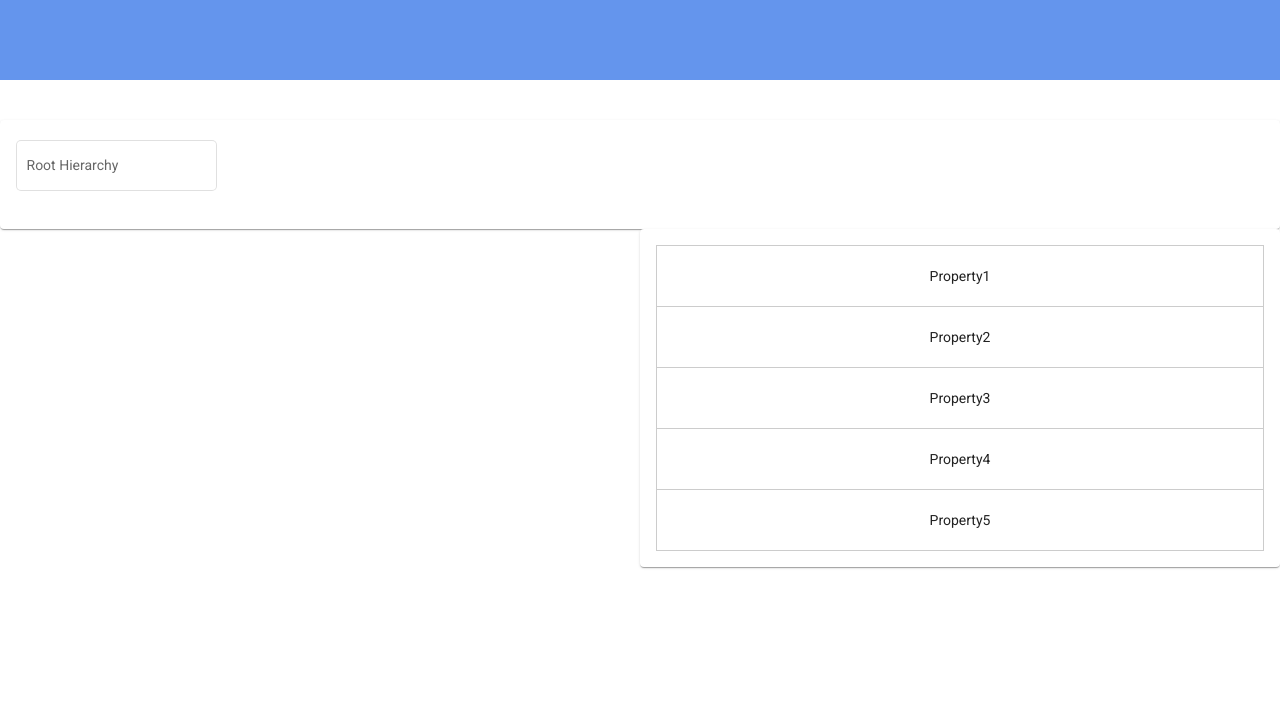
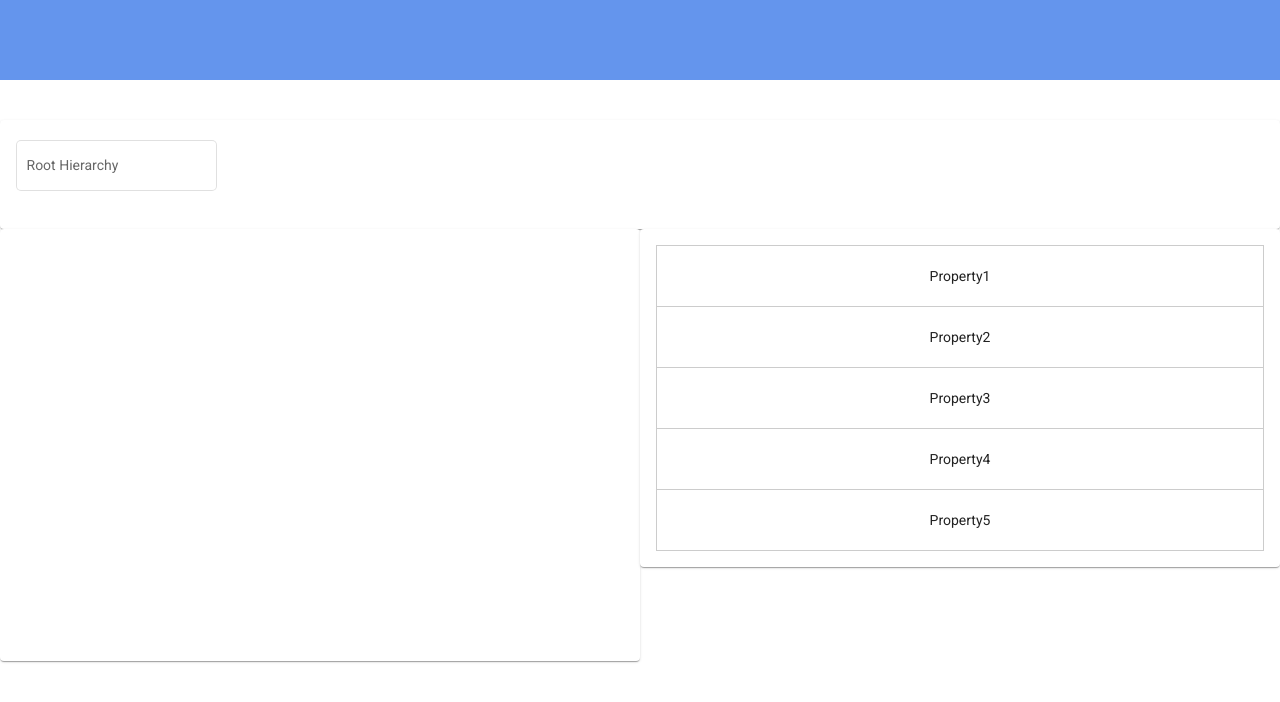
Before and after one commit to yadavsudhir405/hierarchy-config-spike, an Angular app: page / in a window 1280 px wide. Shown: the top 702 px of the page. Built offline with nearby package versions, Linux system fonts and the light colour scheme.

Commit message:
drag and drop property from unassigned to assigned and vice versa

```diff
--- a/src/app/hierarchy/editor/editor.component.html
+++ b/src/app/hierarchy/editor/editor.component.html
@@ -9,15 +9,30 @@
     </mat-card>
   </div>
   <div class="left-right">
-    <div
-      class="left">
-      <div class="card" *ngFor="let item of unassignedHierarchy">{{item}}</div>
+    <div class="left">
+      <mat-card
+        cdkDropList style="min-height: 400px"
+        #assignedGroup="cdkDropList"
+        [cdkDropListData]="assignedProperties"
+        [cdkDropListConnectedTo]="[unassignedGroup]"
+        (cdkDropListDropped)="drop($event)"
+      >
+          <div class="card" *ngFor="let assignedProperty of assignedProperties" cdkDrag>
+            {{assignedProperty.name}}
+          </div>
+      </mat-card>
     </div>
     <div class="right">
-      <mat-card>
-        <div class="card" *ngFor="let unassignedProperty of unassignedProperties">
-          {{unassignedProperty.name}}
-        </div>
+      <mat-card
+        cdkDropList
+        #unassignedGroup="cdkDropList"
+        [cdkDropListData]="unassignedProperties"
+        [cdkDropListConnectedTo]="[assignedGroup]"
+        (cdkDropListDropped)="drop($event)"
+      >
+          <div class="card" *ngFor="let unassignedProperty of unassignedProperties" cdkDrag>
+            {{unassignedProperty.name}}
+          </div>
       </mat-card>
     </div>
   </div>
--- a/src/app/hierarchy/editor/editor.component.scss
+++ b/src/app/hierarchy/editor/editor.component.scss
@@ -30,3 +30,19 @@
 .card:first-child {
   border-top: solid 1px #ccc;
 }
+
+.cdk-drag-preview {
+  box-sizing: border-box;
+  border-radius: 4px;
+  box-shadow: 0 5px 5px -3px rgba(0, 0, 0, 0.2),
+  0 8px 10px 1px rgba(0, 0, 0, 0.14),
+  0 3px 14px 2px rgba(0, 0, 0, 0.12);
+}
+
+.cdk-drag-placeholder {
+  opacity: 0;
+}
+
+.cdk-drag-animating {
+  transition: transform 250ms cubic-bezier(0, 0, 0.2, 1);
+}
--- a/src/app/hierarchy/editor/editor.component.ts
+++ b/src/app/hierarchy/editor/editor.component.ts
@@ -1,12 +1,8 @@
 import {Component, OnInit} from '@angular/core';
 import {FormControl} from '@angular/forms';
 import {Property} from './propery.interface';
+import {CdkDragDrop, moveItemInArray, transferArrayItem} from '@angular/cdk/drag-drop';
 
-interface Hierarchy {
-  id: number;
-  parentId: number;
-
-}
 
 @Component({
   selector: 'app-editor',
@@ -17,10 +13,11 @@ export class EditorComponent implements OnInit {
 
   rootPropertyGroup: FormControl;
   unassignedProperties: Property[];
-  unassignedHierarchy: Hierarchy[];
+  assignedProperties: Property[];
 
   constructor() {
     this.rootPropertyGroup = new FormControl('', []);
+    this.assignedProperties = [];
   }
 
   ngOnInit(): void {
@@ -51,4 +48,12 @@ export class EditorComponent implements OnInit {
       }
     ];
   }
+
+  drop(event: CdkDragDrop<Property[]>) {
+    if (event.previousContainer === event.container){
+      moveItemInArray(event.container.data, event.previousIndex, event.currentIndex);
+    }else {
+      transferArrayItem(event.previousContainer.data, event.container.data, event.previousIndex, event.currentIndex);
+    }
+  }
 }
```
Also changed, not shown: src/app/app.module.ts (+7 -5 lines).
